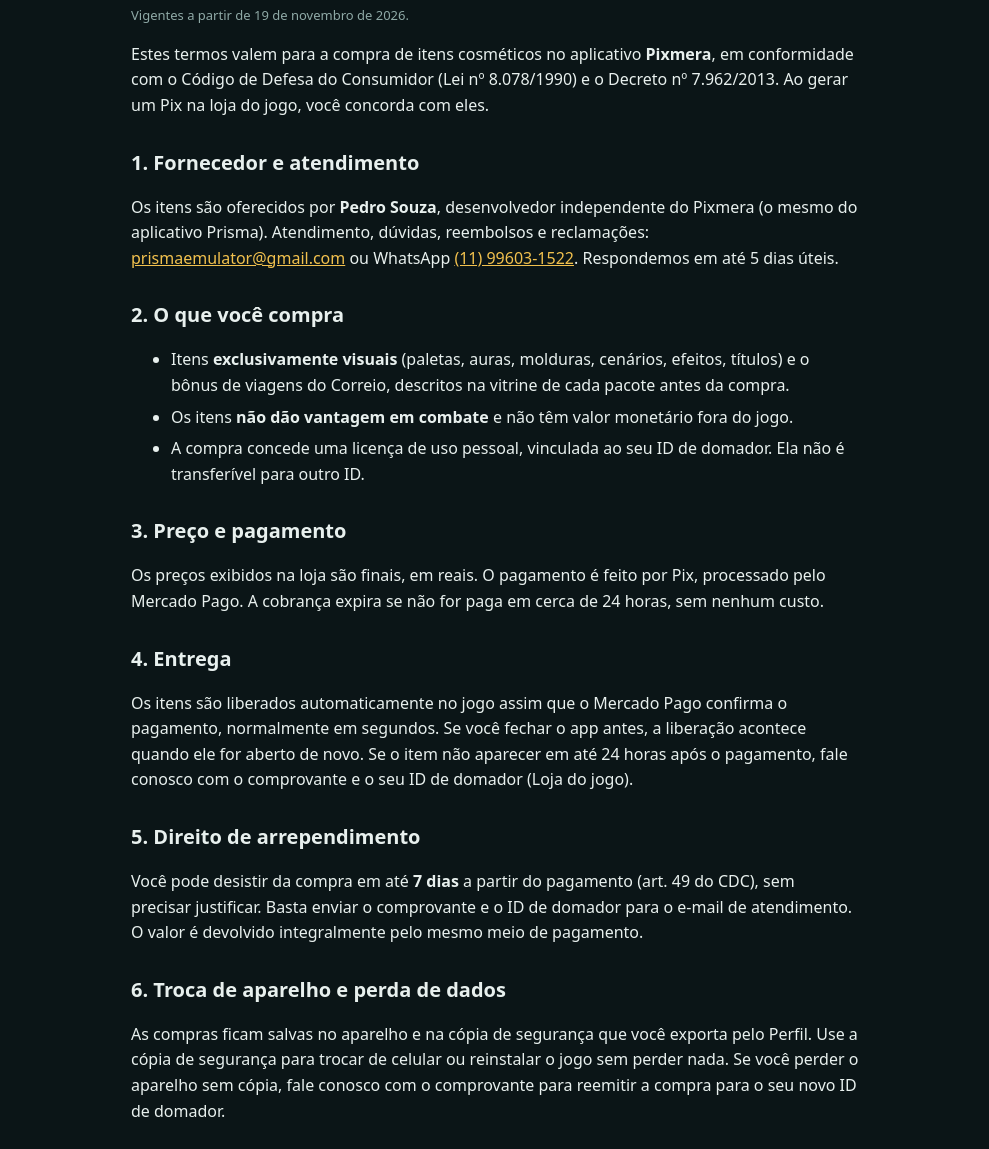
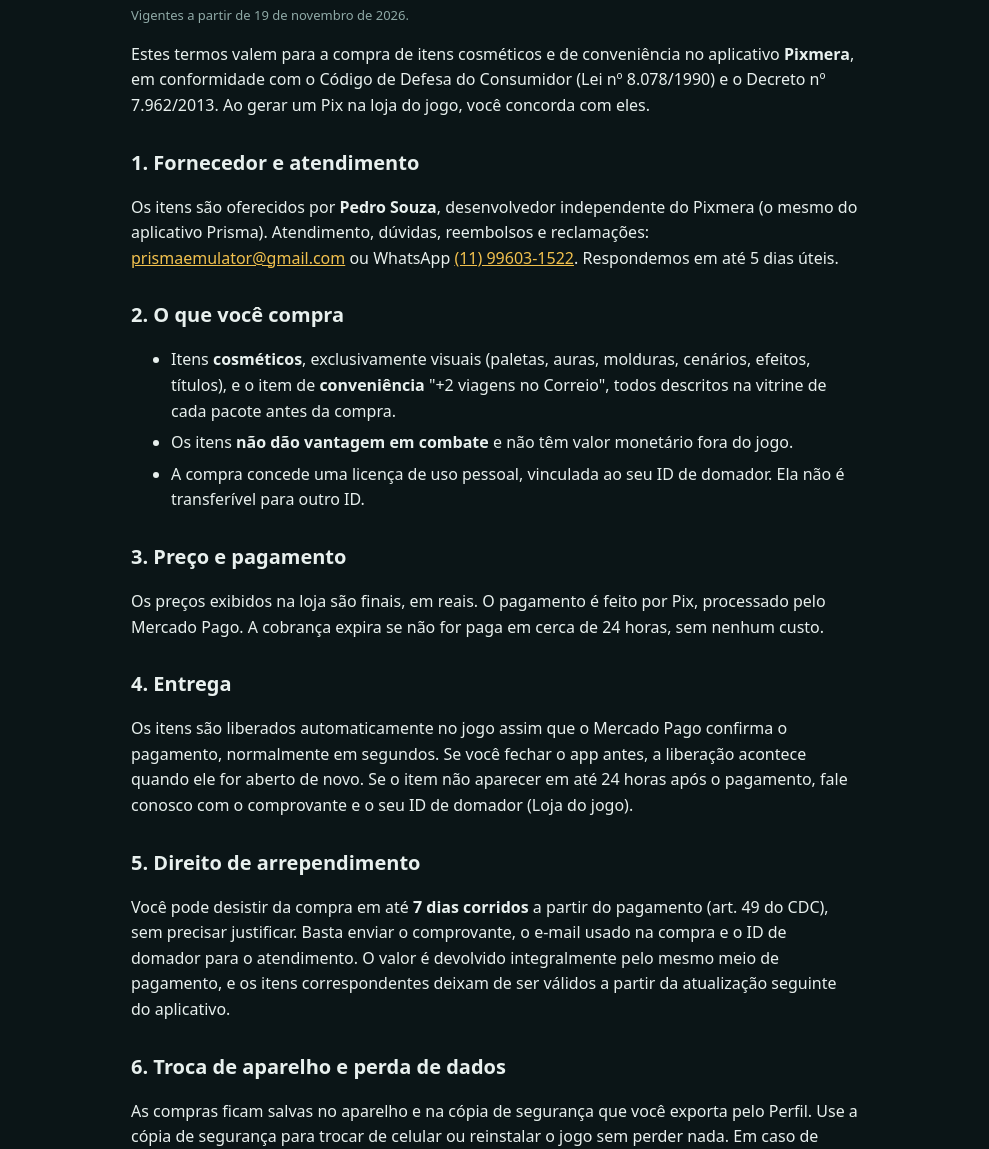
Before and after one commit to Kurousagin/pixmera, a plain HTML site: page termos.html in a window 1280 px wide. Shown: the part 143-1292 px from the top of the page, without its empty margins (145-1134 px from the left). Drawn offline with Linux system fonts and the light colour scheme.

Commit message:
legal: revisão de privacidade e termos (Marco Civil, transferência internacional, apelido de crianças, reemissão limitada, arrependimento em dias corridos)

```diff
--- a/termos.html
+++ b/termos.html
@@ -16,14 +16,14 @@
     <h1>Termos de compra</h1>
     <p class="nota">Vigentes a partir de 19 de novembro de 2026.</p>
 
-    <p>Estes termos valem para a compra de itens cosméticos no aplicativo <strong>Pixmera</strong>, em conformidade com o Código de Defesa do Consumidor (Lei nº 8.078/1990) e o Decreto nº 7.962/2013. Ao gerar um Pix na loja do jogo, você concorda com eles.</p>
+    <p>Estes termos valem para a compra de itens cosméticos e de conveniência no aplicativo <strong>Pixmera</strong>, em conformidade com o Código de Defesa do Consumidor (Lei nº 8.078/1990) e o Decreto nº 7.962/2013. Ao gerar um Pix na loja do jogo, você concorda com eles.</p>
 
     <h2>1. Fornecedor e atendimento</h2>
     <p>Os itens são oferecidos por <strong>Pedro Souza</strong>, desenvolvedor independente do Pixmera (o mesmo do aplicativo Prisma). Atendimento, dúvidas, reembolsos e reclamações: <a href="mailto:prismaemulator@gmail.com">prismaemulator@gmail.com</a> ou WhatsApp <a href="https://wa.me/5511996031522">(11) 99603-1522</a>. Respondemos em até 5 dias úteis.</p>
 
     <h2>2. O que você compra</h2>
     <ul>
-      <li>Itens <strong>exclusivamente visuais</strong> (paletas, auras, molduras, cenários, efeitos, títulos) e o bônus de viagens do Correio, descritos na vitrine de cada pacote antes da compra.</li>
+      <li>Itens <strong>cosméticos</strong>, exclusivamente visuais (paletas, auras, molduras, cenários, efeitos, títulos), e o item de <strong>conveniência</strong> "+2 viagens no Correio", todos descritos na vitrine de cada pacote antes da compra.</li>
       <li>Os itens <strong>não dão vantagem em combate</strong> e não têm valor monetário fora do jogo.</li>
       <li>A compra concede uma licença de uso pessoal, vinculada ao seu ID de domador. Ela não é transferível para outro ID.</li>
     </ul>
@@ -35,10 +35,10 @@
     <p>Os itens são liberados automaticamente no jogo assim que o Mercado Pago confirma o pagamento, normalmente em segundos. Se você fechar o app antes, a liberação acontece quando ele for aberto de novo. Se o item não aparecer em até 24 horas após o pagamento, fale conosco com o comprovante e o seu ID de domador (Loja do jogo).</p>
 
     <h2>5. Direito de arrependimento</h2>
-    <p>Você pode desistir da compra em até <strong>7 dias</strong> a partir do pagamento (art. 49 do CDC), sem precisar justificar. Basta enviar o comprovante e o ID de domador para o e-mail de atendimento. O valor é devolvido integralmente pelo mesmo meio de pagamento.</p>
+    <p>Você pode desistir da compra em até <strong>7 dias corridos</strong> a partir do pagamento (art. 49 do CDC), sem precisar justificar. Basta enviar o comprovante, o e-mail usado na compra e o ID de domador para o atendimento. O valor é devolvido integralmente pelo mesmo meio de pagamento, e os itens correspondentes deixam de ser válidos a partir da atualização seguinte do aplicativo.</p>
 
     <h2>6. Troca de aparelho e perda de dados</h2>
-    <p>As compras ficam salvas no aparelho e na cópia de segurança que você exporta pelo Perfil. Use a cópia de segurança para trocar de celular ou reinstalar o jogo sem perder nada. Se você perder o aparelho sem cópia, fale conosco com o comprovante para reemitir a compra para o seu novo ID de domador.</p>
+    <p>As compras ficam salvas no aparelho e na cópia de segurança que você exporta pelo Perfil. Use a cópia de segurança para trocar de celular ou reinstalar o jogo sem perder nada. Em caso de perda do aparelho sem cópia de segurança, entre em contato informando o comprovante e o e-mail usado na compra; após conferência no registro de pagamento, poderemos reemitir a licença para o seu novo ID de domador. A reemissão é uma exceção, sujeita a essa conferência e limitada a uma por compra.</p>
 
     <h2>7. Compras por menores</h2>
     <p>Menores de 18 anos devem comprar com autorização de pais ou responsáveis. Compras feitas sem autorização podem ser reembolsadas mediante contato do responsável.</p>
```
Also changed, not shown: privacidade.html (+4 -3 lines).
